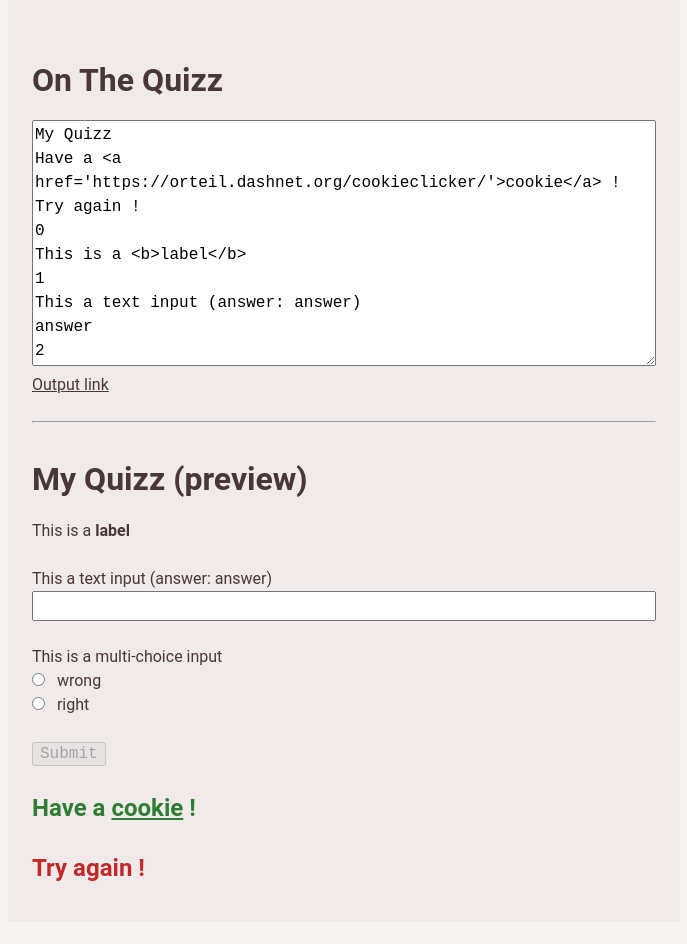
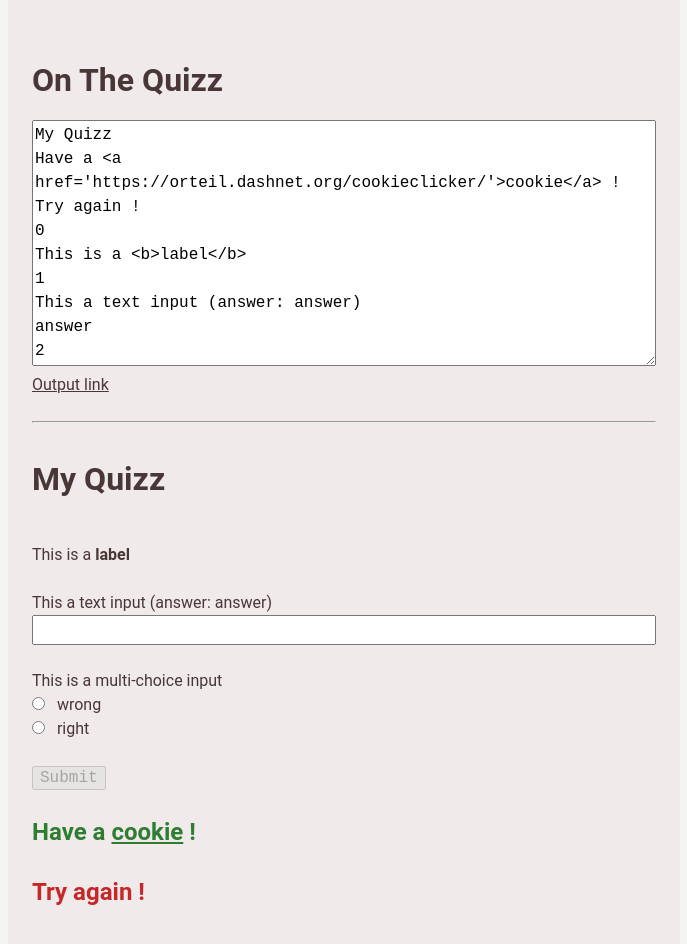
Before and after one commit to clement-gouin/on-the-quizz, a plain HTML site: page index.html in a window 1280 px wide. Shown: the whole page, without its empty margins (296-983 px from the left). Before the commit the page ends 922 px from the top, so only its background shows below. Drawn offline with nearby package versions, Linux system fonts and the light colour scheme.

Commit message:
same fix than cross roads

```diff
--- a/index.html
+++ b/index.html
@@ -27,7 +27,8 @@
         <br />
         <hr />
       </div>
-      <h1 v-html="title + (debug ? ' (preview)' : '')"></h1>
+      <div v-html="header"></div>
+      <br />
       <form @submit.prevent="submit">
         <template v-for="question, i in questions">
           <label :for="`input-${i}`" v-html="question.label"></label><br />
--- a/main.js
+++ b/main.js
@@ -7,7 +7,7 @@ let app = {
       debugData:
         "My Quizz\nHave a <a href='https://orteil.dashnet.org/cookieclicker/'>cookie</a> !\nTry again !\n0\nThis is a <b>label</b>\n1\nThis a text input (answer: answer)\nanswer\n2\nThis is a multi-choice input\nright\nwrong",
       readonly: false,
-      title: "",
+      header: "",
       successText: "",
       failureText: "",
       questions: [],
@@ -90,7 +90,10 @@ let app = {
       if (parts.length < 3) {
         return true;
       }
-      this.title = parts.shift();
+      this.header = parts.shift();
+      if (!/<[^>]*>/.test(this.header)) {
+        this.header = `<h1>${this.header}</h1>`;
+      }
       this.successText = parts.shift();
       this.failureText = parts.shift();
       this.questions = [];
```
